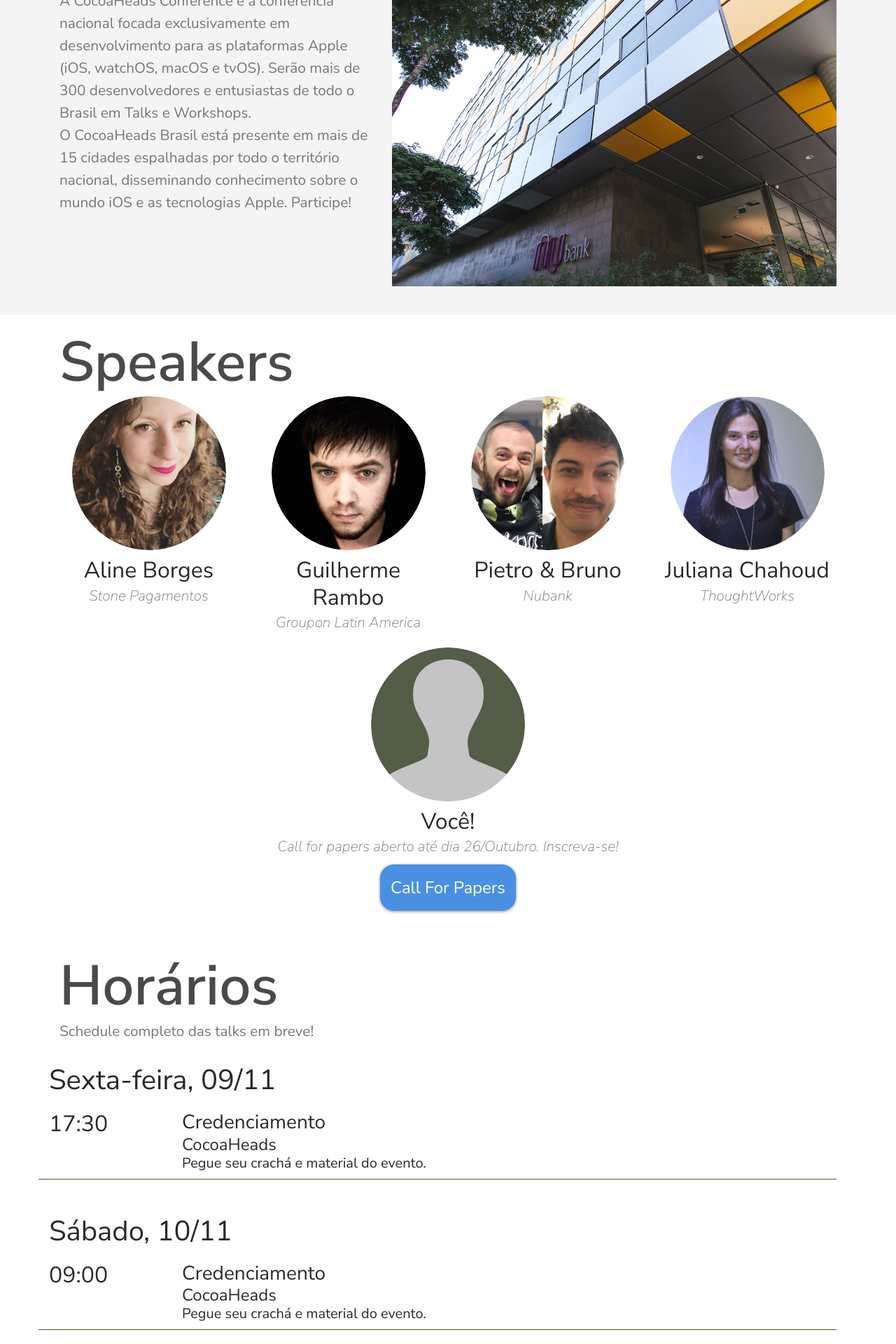
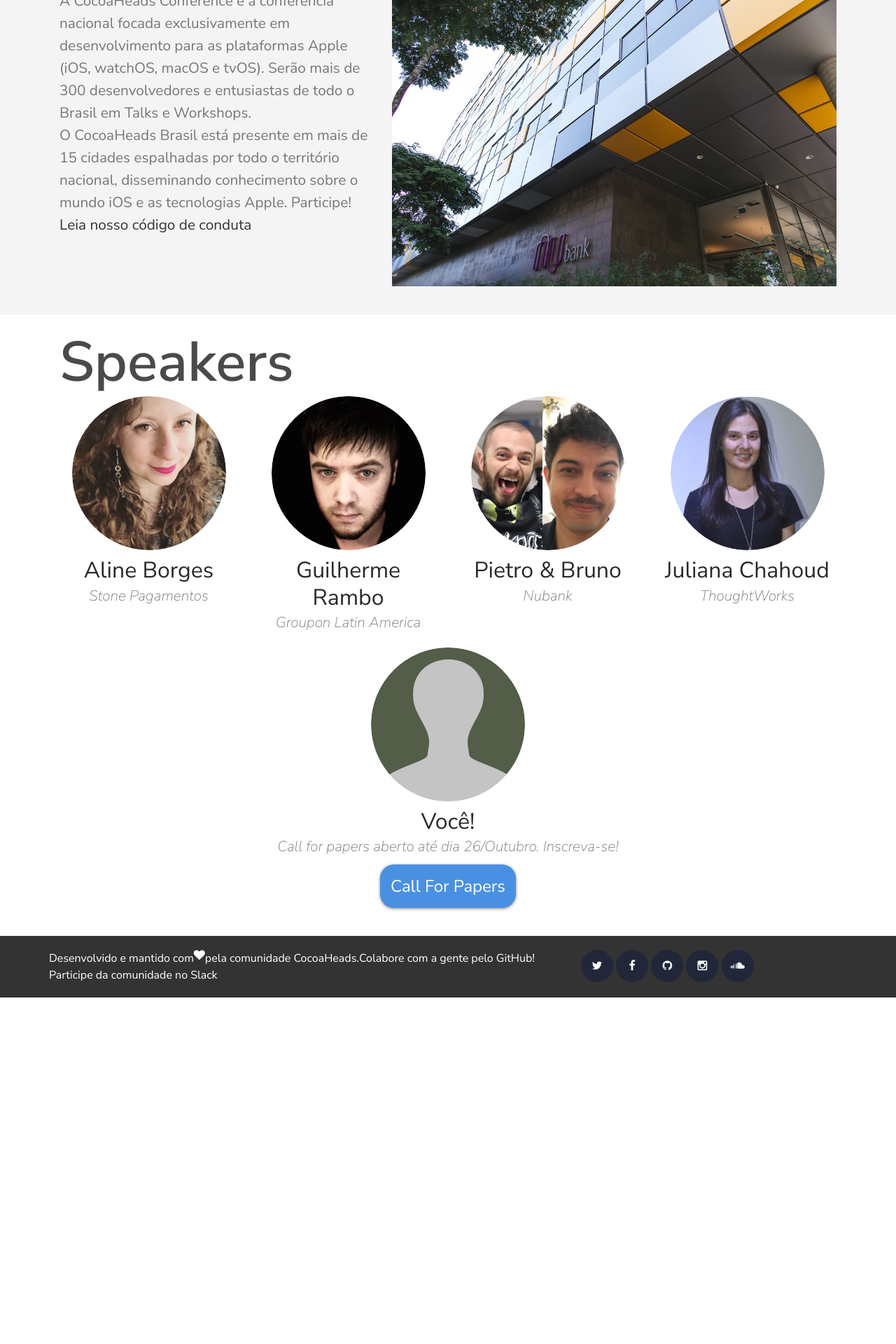
Before and after one commit to CocoaHeadsConference/CocoaHeadsConference.github.io, a Jekyll site: the page built from index.html, in a window 1280 px wide. Shown: the part 784-2704 px from the top of the page at 70% size. Built offline with Jekyll 4.4.1, drawn with Linux system fonts in a browser that asks for light colours; a script that is not in the unit is left out; after the commit the page ends 2209 px from its top, so only the background shows below that.

Commit message:
Adiciona footer ao site

```diff
--- a/_includes/footer.html
+++ b/_includes/footer.html
@@ -1,11 +1,16 @@
-<footer id="footer" class="footer">
-            <div class="container">
-                <div class="pull-right">
-                    <div class="menu">
-                        <ul class="clearfix">
-                            {% include navigation.html %}
-                        </ul>
-                    </div>
+<footer id="footer">
+    <div class="container">
+        <div class="row">
+            <div class="col-md-8">
+                <div class="row">
+                    Desenvolvido e mantido com <i class="fa fa-heart pomegranate"></i> pela comunidade CocoaHeads. <a href="">Colabore com a gente pelo GitHub!</a></span>
+                </div>
+                <div class="row">
+                        <a href="https://iosdevbr.herokuapp.com">Participe da comunidade no Slack</a>
+                </div>
+            </div>
+            <div class="col-md-4">
+                <div class="row social-holder">
                     <div class="sp-social">
                         <ul>
                             <li>
@@ -25,13 +30,8 @@
                             </li>
                         </ul>
                     </div>
-                    <div class="copy-right">
-			            <a href="https://iosdevbr.herokuapp.com">Participe da comunidade no Slack</a> |
-			            <a href="https://github.com/iOSDevBR/Codigo-De-Conduta">Leia nosso código de conduta</a>
-                    </div>
                 </div>
             </div>
-            <div class="text-center" style="position: relative;">
-                <span class="small">Desenvolvido pela <a href="http://www.abacomm.com.br" target="_blank">Abacomm</a>. Mantido com <i class="fa fa-heart pomegranate"></i> pela comunidade CocoaHeads.</span>
-            </div>
-        </footer>
+        </div>
+    </div>
+</footer>
--- a/_includes/index/event-description.html
+++ b/_includes/index/event-description.html
@@ -16,6 +16,8 @@
                     conhecimento sobre o mundo iOS e as tecnologias Apple.
                     Participe!
                 </p>
+
+                <a href="https://github.com/iOSDevBR/Codigo-De-Conduta">Leia nosso código de conduta</a>
             </div>
             <img src="/images/nuoffice.jpg" srcset="/images/nuoffice.jpg 500w, /images/nuoffice@2x.jpg 1000w" class="col-lg-7 col-md-6">
         </div>
--- a/_sass/index.scss
+++ b/_sass/index.scss
@@ -3,11 +3,12 @@
 @import "index/speakers";
 @import "index/schedule";
 @import "index/date";
+@import "index/footer";
 
 .index-section {
     padding-top: 20px;
     padding-bottom: 20px;
-    p {
+    p,a {
         font-size: 1.3rem;
         line-height: 2rem;
         @media screen and (max-width: map-get($map: $container-max-widths, $key: sm)){
--- a/_sass/index/footer.scss
+++ b/_sass/index/footer.scss
@@ -1,3 +1,21 @@
-footer {
+#footer {
+    color: white;
+    background-color: rgba(0, 0, 0, 0.8);
+    height: 100%;
+    padding: 20px;
 
+    .social-holder {
+        @media screen and (max-width: map-get($map: $container-max-widths, $key: sm)){
+            justify-content: center;
+            margin-top: 10px;
+        }
+    }
+
+    a {
+        color: white;
+    }
+
+    ul {
+        margin: 0;
+    }
 }
--- a/index.html
+++ b/index.html
@@ -1,8 +1,10 @@
 ---
 layout: main
 ---
+
 {% include index/hero.html %}
 {% include index/date.html %}
 {% include index/event-description.html %}
 {% include index/speakers.html %}
-{% include index/schedule.html %}
+{%comment%} {% include index/schedule.html %} {% endcomment %}
+{% include footer.html %}
```
